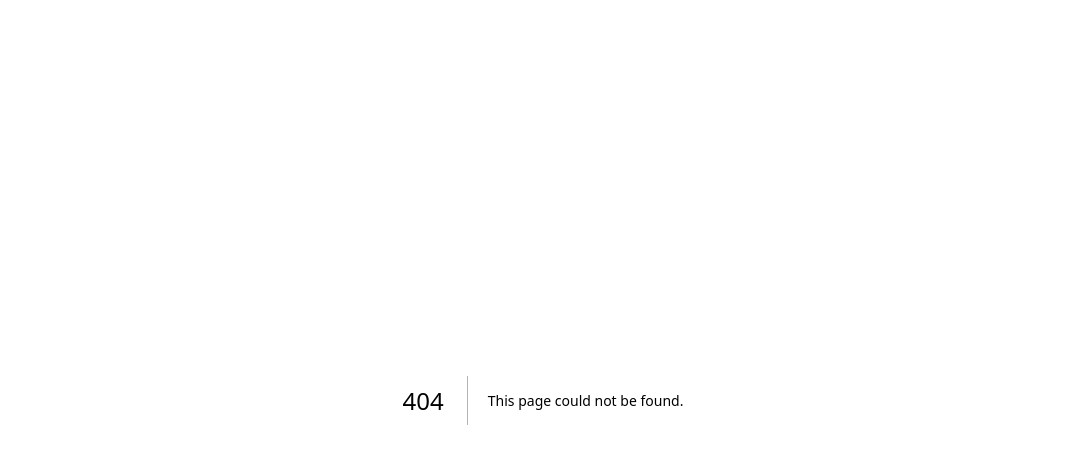
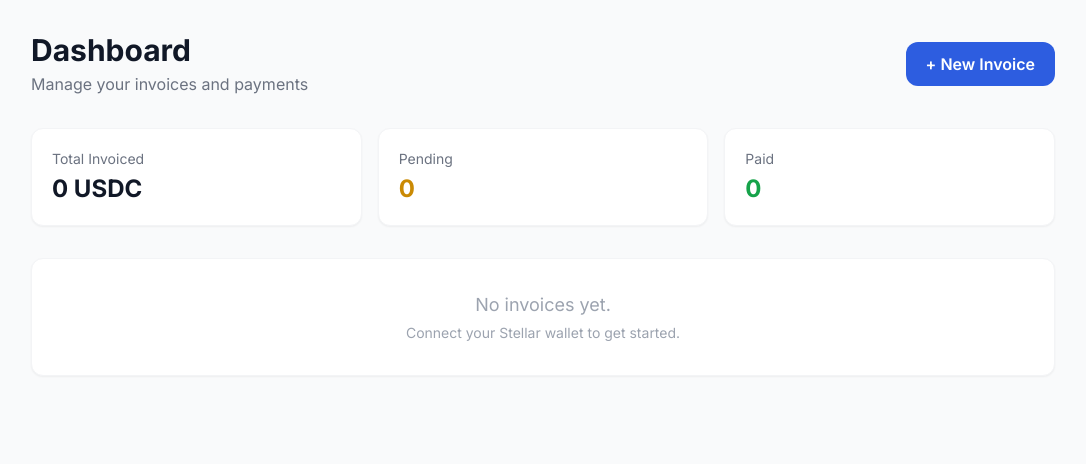
Before and after one commit to Invoraa/invora-frontend, a Next.js app: page /dashboard in a window 1280 px wide. Before the commit this address had no page. Shown: the top 464 px of the page, without its empty margins (97-1183 px from the left). Built offline with nearby package versions, Linux system fonts and the light colour scheme.

Commit message:
feat: add dashboard page

```diff
--- /dev/null
+++ b/src/app/dashboard/page.tsx
@@ -0,0 +1,38 @@
+export default function DashboardPage() {
+  return (
+    <main className="min-h-screen bg-gray-50 p-8">
+      <div className="max-w-5xl mx-auto">
+        <div className="flex items-center justify-between mb-8">
+          <div>
+            <h1 className="text-3xl font-bold text-gray-900">Dashboard</h1>
+            <p className="text-gray-500 mt-1">Manage your invoices and payments</p>
+          </div>
+          <a
+            href="/invoice/new"
+            className="px-5 py-2.5 rounded-xl bg-brand-600 text-white font-semibold hover:bg-brand-700 transition-colors"
+          >
+            + New Invoice
+          </a>
+        </div>
+
+        <div className="grid grid-cols-1 sm:grid-cols-3 gap-4 mb-8">
+          {[
+            { label: "Total Invoiced", value: "0 USDC", color: "text-gray-900" },
+            { label: "Pending", value: "0", color: "text-yellow-600" },
+            { label: "Paid", value: "0", color: "text-green-600" },
+          ].map((stat) => (
+            <div key={stat.label} className="bg-white rounded-xl p-5 shadow-sm border border-gray-100">
+              <p className="text-sm text-gray-500">{stat.label}</p>
+              <p className={`text-2xl font-bold mt-1 ${stat.color}`}>{stat.value}</p>
+            </div>
+          ))}
+        </div>
+
+        <div className="bg-white rounded-xl shadow-sm border border-gray-100 p-8 text-center">
+          <p className="text-gray-400 text-lg">No invoices yet.</p>
+          <p className="text-gray-400 text-sm mt-1">Connect your Stellar wallet to get started.</p>
+        </div>
+      </div>
+    </main>
+  );
+}
```
